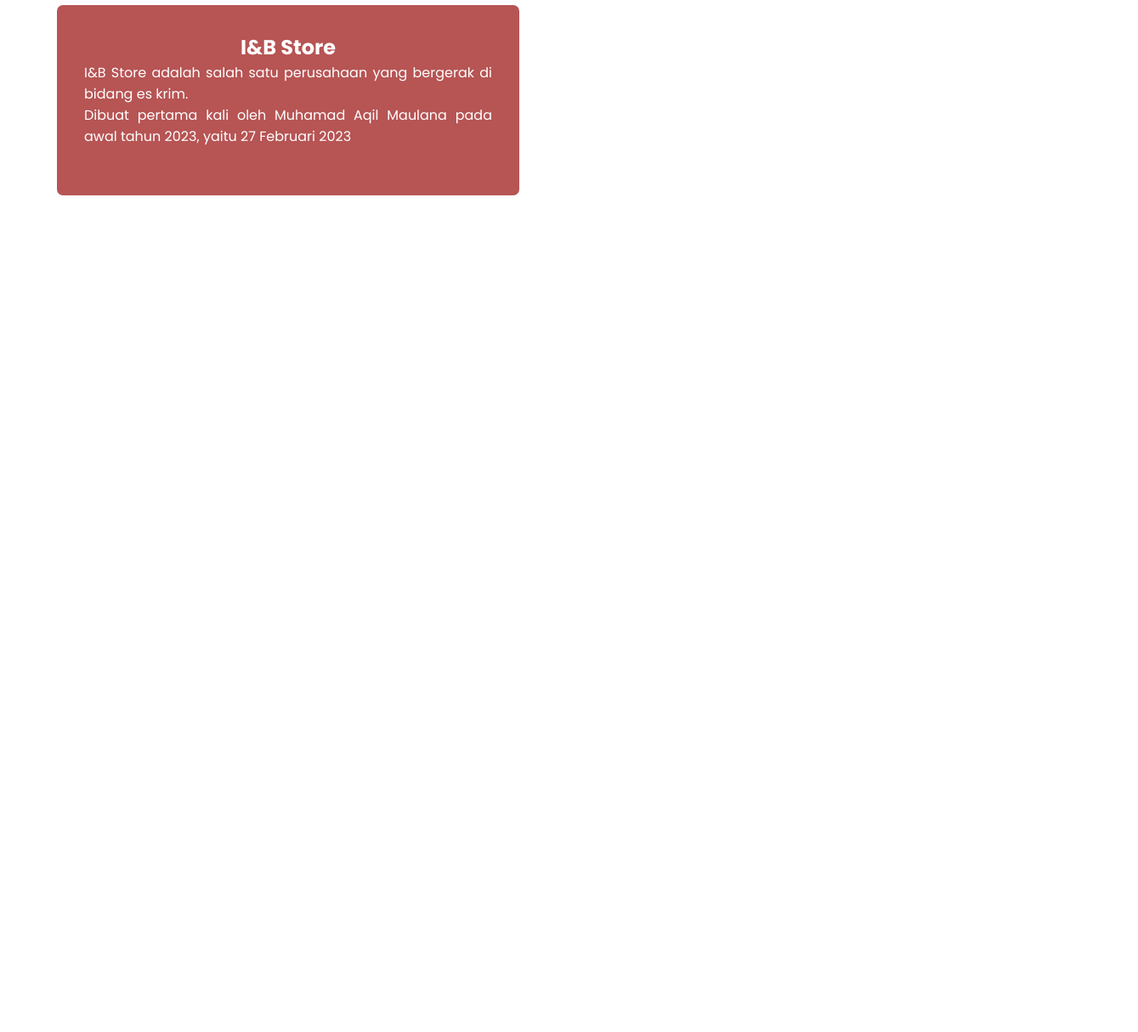
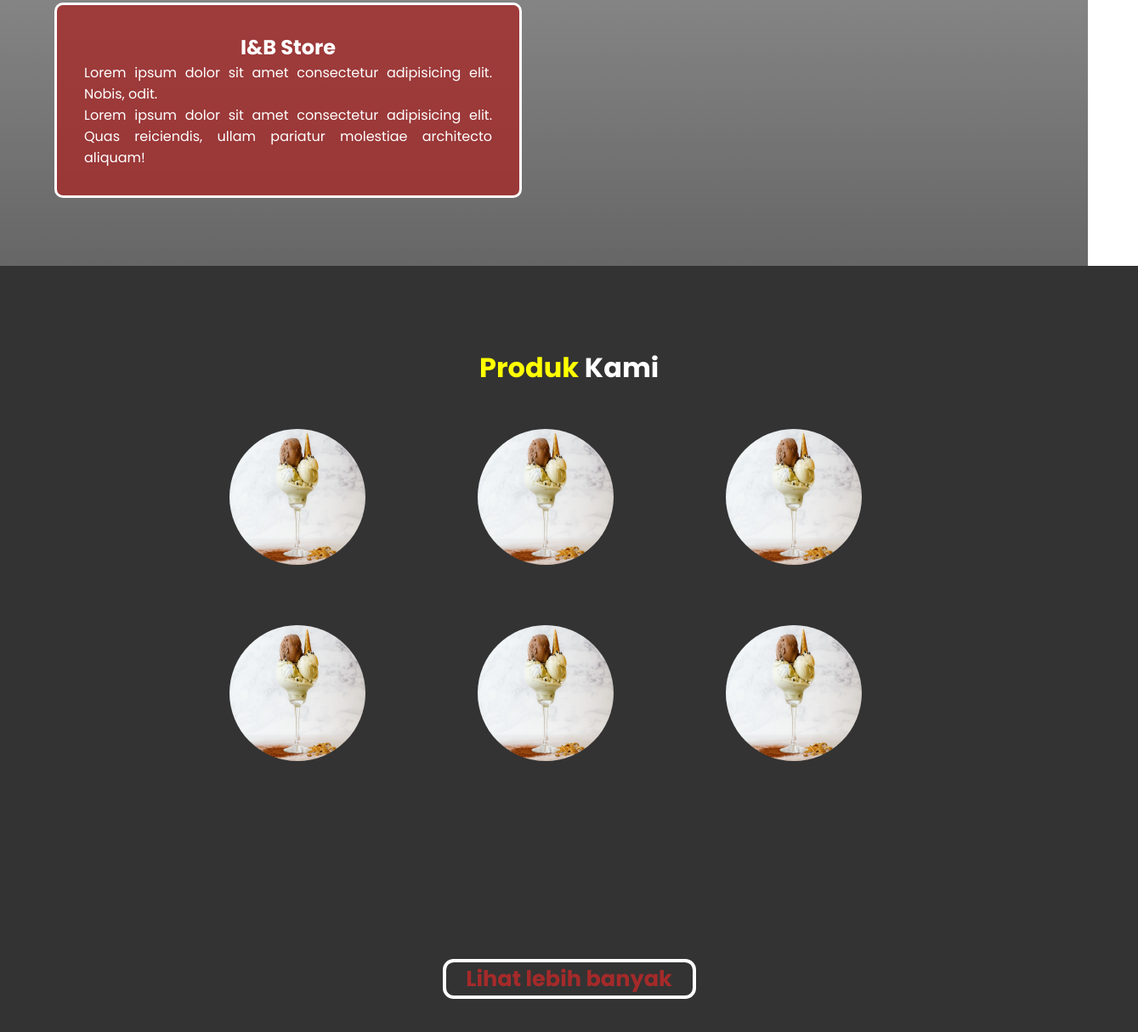
Before and after one commit to aqil2514/product-landing-page, a plain HTML site: page index.html in a window 1280 px wide. Shown: the part 487-1702 px from the top of the page at 85% size, 1339 px wide, since content can reach past the window. Before the commit the page ends 800 px from the top, so only its background shows below. Drawn offline with nearby package versions, Linux system fonts and the light colour scheme.

Commit message:
perbaikan

```diff
--- a/index.html
+++ b/index.html
@@ -29,7 +29,7 @@
       <p>Ice & Beverage Store</p>
     </div>
     <div class="navbar-menu">
-      <a href="#">Home</a>
+      <a href="#profile">Home</a>
       <a href="#product">Produk</a>
       <a href="#about">Tentang</a>
     </div>
@@ -37,18 +37,89 @@
   </nav>
   <!-- HEADER STOP -->
   <!-- HOME PAGE START -->
-  <section class="main-page">
+  <section class="main-page"id='profile'>
     <div class="welcome container">
       <h1>I&B STORE</h1>
       <h2>Official Website</h2>
     </div>
     <div class="profile container">
       <h1>I&B Store</h1>
-      <p>I&B Store adalah salah satu perusahaan yang bergerak di bidang es krim.</p>
-      <p>Dibuat pertama kali oleh Muhamad Aqil Maulana pada awal tahun 2023, yaitu 27 Februari 2023</p>
+      <p>Lorem ipsum dolor sit amet consectetur adipisicing elit. Nobis, odit.</p>
+      <p>Lorem ipsum dolor sit amet consectetur adipisicing elit. Quas reiciendis, ullam pariatur molestiae architecto aliquam!</p>
+</div>
+<div class="gradasi-hitam">
+
 </div>
   </section>
   <!-- HOME PAGE END -->
+  <!-- PRODUCT PAGE START -->
+  <section id="product" class="product">
+    <h2><span>Produk</span> Kami</h2>
+    <div class="products">
+      <article>
+        <img src="img/product.jpg" alt="product">
+        <h4>Nama Produk</h4>
+        <p class="info-product">Lorem ipsum dolor sit amet consectetur adipisicing elit. Est perspiciatis minus quibusdam veniam repudiandae? Soluta.</p>
+        <p class="price">Rp10.000</p>
+        <button class="product-cart" type="button">
+          <i data-feather="shopping-cart"></i>
+          <p>Beli Sekarang</p>
+        </button>
+      </article>
+      <article>
+        <img src="img/product.jpg" alt="product">
+        <h4>Nama Produk</h4>
+        <p class="info-product">Lorem ipsum dolor sit amet consectetur adipisicing elit. Est perspiciatis minus quibusdam veniam repudiandae? Soluta.</p>
+        <p class="price">Rp10.000</p>
+        <button class="product-cart" type="button">
+          <i data-feather="shopping-cart"></i>
+          <p>Beli Sekarang</p>
+        </button>
+      </article>
+      <article>
+        <img src="img/product.jpg" alt="product">
+        <h4>Nama Produk</h4>
+        <p class="info-product">Lorem ipsum dolor sit amet consectetur adipisicing elit. Est perspiciatis minus quibusdam veniam repudiandae? Soluta.</p>
+        <p class="price">Rp10.000</p>
+        <button class="product-cart" type="button">
+          <i data-feather="shopping-cart"></i>
+          <p>Beli Sekarang</p>
+        </button>
+      </article>
+      <article>
+        <img src="img/product.jpg" alt="product">
+        <h4>Nama Produk</h4>
+        <p class="info-product">Lorem ipsum dolor sit amet consectetur adipisicing elit. Est perspiciatis minus quibusdam veniam repudiandae? Soluta.</p>
+        <p class="price">Rp10.000</p>
+        <button class="product-cart" type="button">
+          <i data-feather="shopping-cart"></i>
+          <p>Beli Sekarang</p>
+        </button>
+      </article>
+      <article>
+        <img src="img/product.jpg" alt="product">
+        <h4>Nama Produk</h4>
+        <p class="info-product">Lorem ipsum dolor sit amet consectetur adipisicing elit. Est perspiciatis minus quibusdam veniam repudiandae? Soluta.</p>
+        <p class="price">Rp10.000</p>
+        <button class="product-cart" type="button">
+          <i data-feather="shopping-cart"></i>
+          <p>Beli Sekarang</p>
+        </button>
+      </article>
+      <article>
+        <img src="img/product.jpg" alt="product">
+        <h4>Nama Produk</h4>
+        <p class="info-product">Lorem ipsum dolor sit amet consectetur adipisicing elit. Est perspiciatis minus quibusdam veniam repudiandae? Soluta.</p>
+        <p class="price">Rp10.000</p>
+        <button class="product-cart" type="button">
+          <i data-feather="shopping-cart"></i>
+          <p>Beli Sekarang</p>
+        </button>
+      </article>
+    </div>
+    <p class="cta">Lihat lebih banyak</p>
+  </section>
+  <!-- PRODUCT PAGE END -->
 
   <script>feather.replace()</script>
   <script src="script.js"></script>
--- a/styles.css
+++ b/styles.css
@@ -88,6 +88,7 @@
   background-color: rgb(165, 42, 42, 0.8);
   border: 0.2rem solid white;
   border-radius: 10px;
+  z-index: 1;
 }
 
 .profile{
@@ -131,9 +132,147 @@
   color: yellow;
 }
 
+.gradasi-hitam{
+  width: 100%;
+  height: 100vh;
+  background: linear-gradient(gray, rgba(0,0,0,1));
+  opacity: 0.6;
+}
+
+/* 2ND PAGE STYLES */
+.product{
+  width: 100%;
+  height: 100vh;
+  max-width: 1160px;
+  background-color: #333;
+  padding: 6rem 7% 1.5rem;
+}
+
+.product .products{
+  width: 80%;
+  height: 80%;
+  display: block;
+  margin: 1rem auto;
+}
+
+.product .products img{
+  width: 10rem;
+  height: 10rem;
+  border-radius: 50%;
+  margin: 2rem 4rem;
+  cursor: pointer;
+  transition: 0.3s;
+}
+
+.product .products img:hover{
+  transform: scale(1.2);
+}
+
+.product .products article{
+  display: inline-block;
+  width: 18rem;
+  height: 14rem;
+  overflow: hidden;
+}
+
+.product-active{
+  width: 50rem !important;
+  height: 35rem !important;
+  border: 0.8rem solid white;
+  background-color: white;
+  margin: 0;
+  border-radius: 0.8rem;
+  position: absolute;
+}
+
+.img-product-active{
+  display: block;
+  width: 15rem !important;
+  height: 15rem !important;
+  border-radius: 0.8rem !important;;
+  margin: 2rem auto !important;
+}
+
+.product h4{
+text-align: center;
+text-transform: uppercase;
+font-weight: bold;
+}
+
+.info-product{
+  text-align: center;
+  margin: 1rem;
+}
+
+.price{
+  font-size: 1.6rem;
+  color: yellowgreen;
+  text-align: center;
+  font-weight: bold;
+}
+
+.product h2{
+  display: block;
+  text-align: center;
+  font-size: 2rem;
+  color: white;
+}
+
+.product h2 span{
+  color: yellow;
+}
+
+.product-cart{
+  display: flex;
+  flex-direction: row;
+  justify-content: space-between;
+  align-items: center;
+  color: yellowgreen;
+  margin: 1rem auto;
+  cursor: pointer;
+  width: 10rem;
+  height: 3rem;
+  padding: 1rem;
+  border-radius: 0.8rem;
+  border: 0.2rem solid yellowgreen;
+  background-color: transparent;
+  transition: 0.3s;
+}
+
+.product-cart:hover{
+  transform: scale(1.2);
+  background-color: yellowgreen;
+  border: none;
+  color: white;
+}
+
+.product .cta{
+  text-align: center;
+  margin: 0 auto;
+  width: 25%;
+  color: brown;
+  font-weight: bold;
+  background-color: transparent;
+  font-size: 1.6rem;
+  border: 0.3rem solid white;
+  border-radius: 0.8rem;
+  cursor: pointer;
+  transition: 0.3s;
+}
+
+.cta:hover{
+  background-color: yellowgreen;
+  border : none;
+  color: white;
+  transform: scale(1.2);
+}
+
 /* TABLET ORIENTATION */
 
 @media(max-width: 768px){
+  html{
+    font-size: 75%;
+  }
   .ham-menu{
     display: block;
     color: white;
@@ -149,7 +288,7 @@
 
   .navbar-menu{
     position: absolute;
-    top: 4.75rem;
+    top: 5rem;
     right: -100%;
     display: flex;
     flex-direction: column;
```
Also changed, not shown: img/product.jpg (added).
